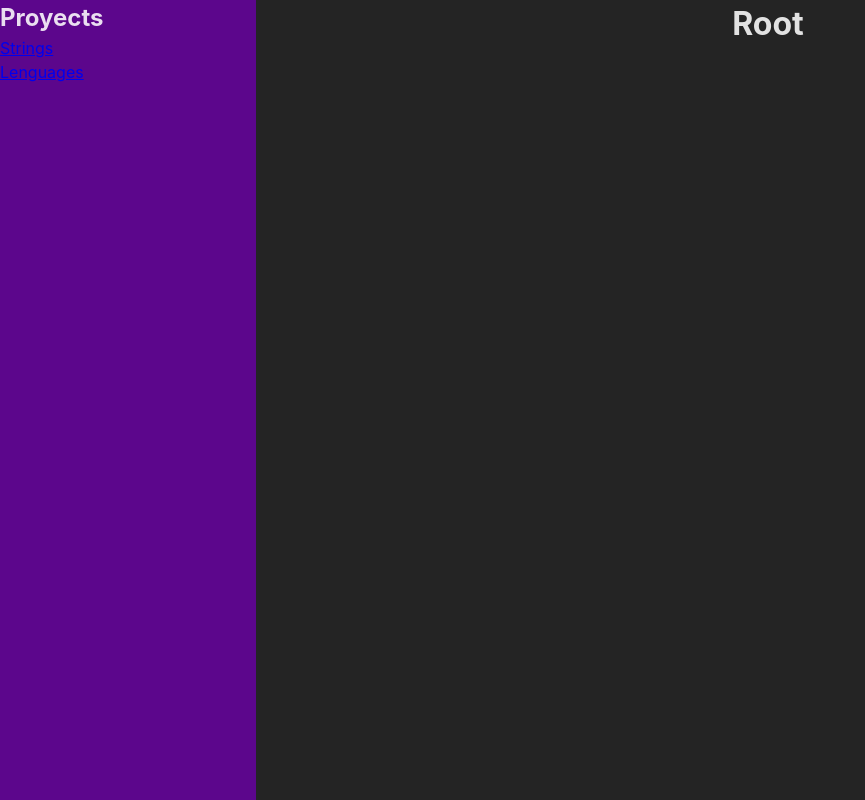
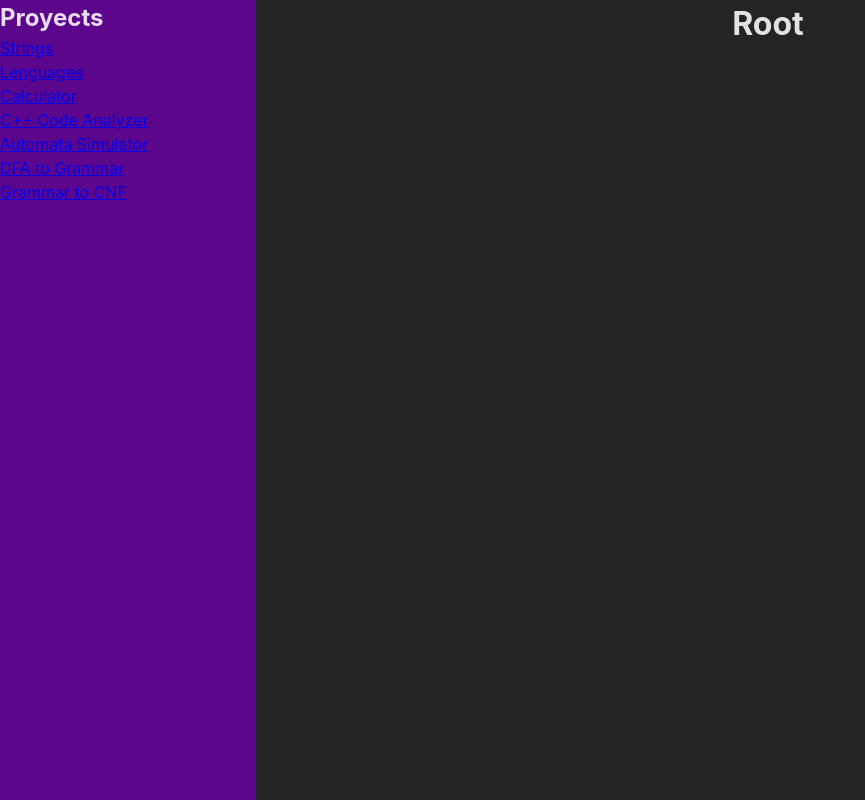
Before and after one commit to e-mrtn22/CYA-projects, a React (Vite) app: page / in a window 1280 px wide. Shown: the whole page, without its empty margins (0-865 px from the left). Built offline with nearby package versions, Linux system fonts and the light colour scheme.

Commit message:
Update Navbar.tsx

```diff
--- a/src/components/Navbar/Navbar.tsx
+++ b/src/components/Navbar/Navbar.tsx
@@ -7,10 +7,25 @@ export function Navbar() {
       <nav>
         <ol>
           <li>
-            <a href="/p1_strings">Strings</a>
+            <a href='/p1_strings'>Strings</a>
           </li>
           <li>
-            <a href="/p2_lenguages">Lenguages</a>
+            <a href='/p2_lenguages'>Lenguages</a>
+          </li>
+          <li>
+            <a href='p3_calculator'>Calculator</a>
+          </li>
+          <li>
+            <a href='p4_code_analizer'>C++ Code Analyzer</a>
+          </li>
+          <li>
+            <a href='p5_autamata_simulator'>Automata Simulator</a>
+          </li>
+          <li>
+            <a href='p6_dfa2grammar'>DFA to Grammar</a>
+          </li>
+          <li>
+            <a href='p7_grammar2cnf'>Grammar to CNF</a>
           </li>
         </ol>
       </nav>
```
